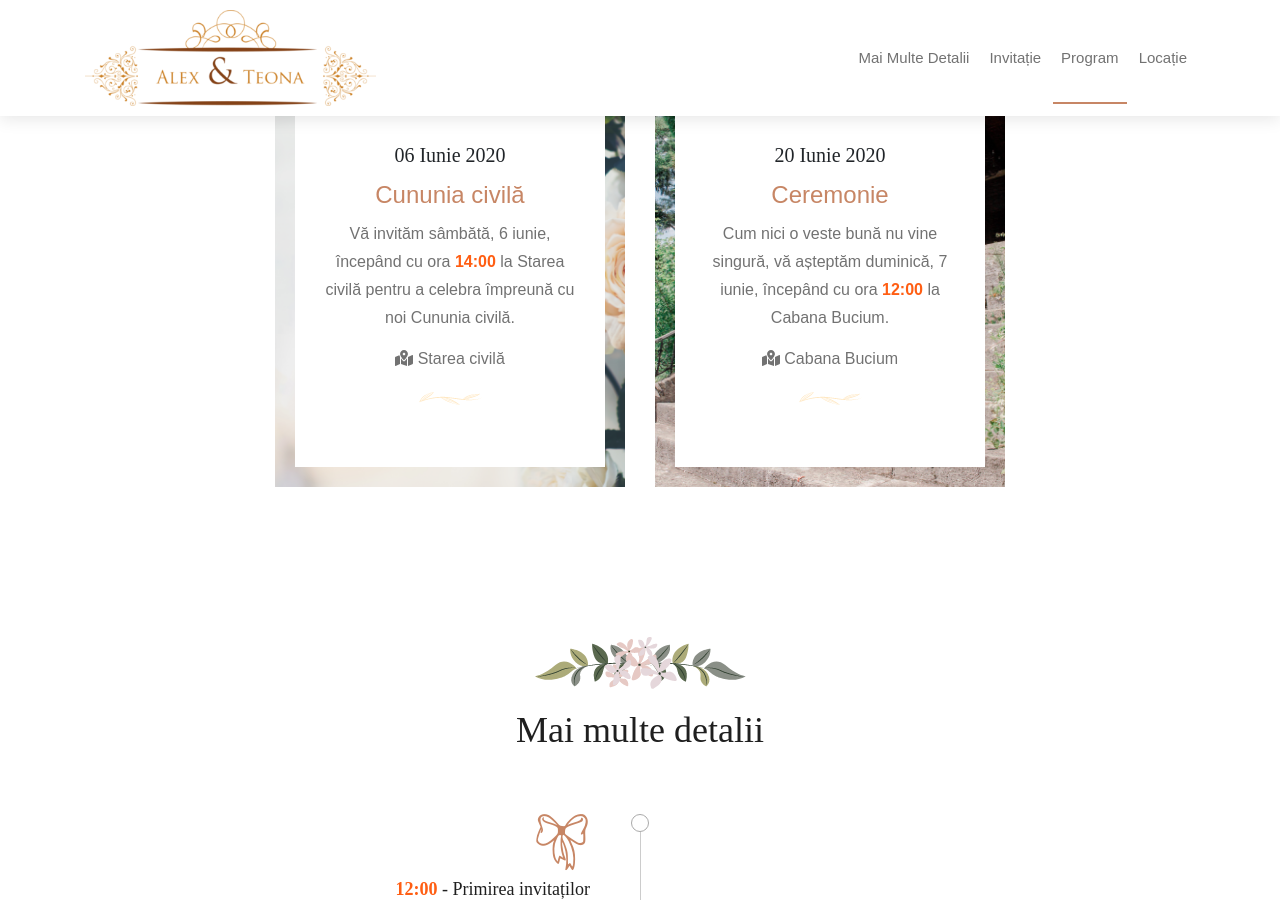
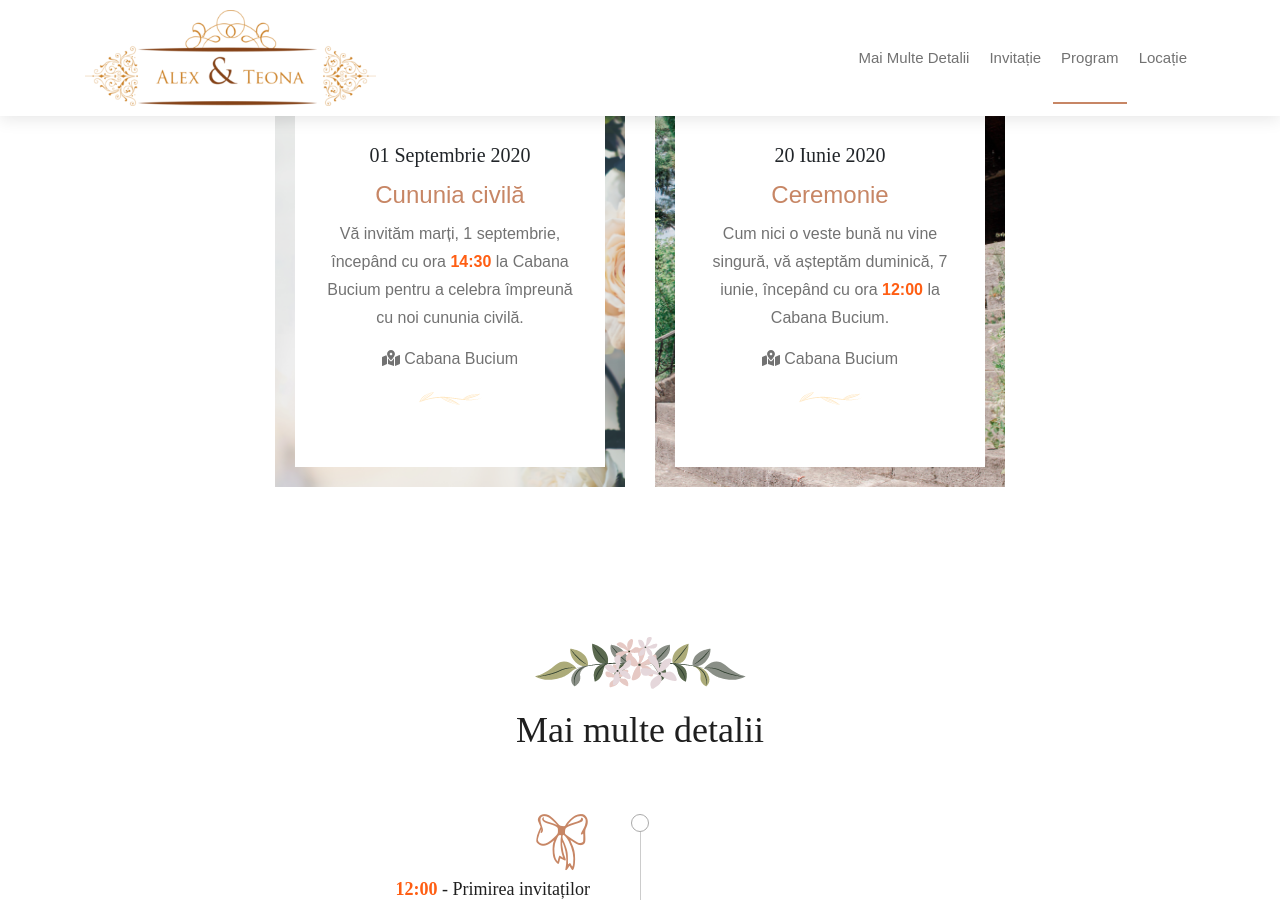
Before and after one commit to alexcoman/wedding-website, a Jekyll site: the page built from invitatie.html, in a window 1280 px wide and 900 px high, scrolled down 1146 px. Built offline with Jekyll 4.4.1, drawn with Linux system fonts in a browser that asks for light colours; nearby versions of some CDN libraries; some web fonts are replaced; a script that is not in the unit is left out.

Commit message:
Update event date

```diff
--- a/CNAME
+++ b/CNAME
@@ -1 +1 @@
-alex-teona.wedding
+teona-alex.wedding
--- a/_config.yml
+++ b/_config.yml
@@ -1,5 +1,5 @@
 # Site Settings
-url: "alex-teona.wedding"
+url: "teona-alex.wedding"
 baseurl: ""
 paginate_path: blog/pagina-:num/
 permalink: blog/:categories/:title/
--- a/_data/program.yml
+++ b/_data/program.yml
@@ -1,13 +1,13 @@
 ---
 program:
   - title: 'Cununia civilă'
-    date: '06 Iunie 2020'
-    location: 'Starea civilă'
+    date: '01 Septembrie 2020'
+    location: 'Cabana Bucium'
     background: 'program_bg_1'
-    link: 'https://goo.gl/maps/ZRX4wsUPEE5cHQvz7'
+    link: 'https://goo.gl/maps/9AWYpzczzJQ37BAn8'
     description: >
-      Vă invităm sâmbătă, 6 iunie, începând cu ora <b>14:00</b> la Starea civilă
-      pentru a celebra împreună cu noi Cununia civilă.
+      Vă invităm marți, 1 septembrie, începând cu ora <b>14:30</b> la Cabana Bucium
+      pentru a celebra împreună cu noi cununia civilă.
 
   - title: 'Ceremonie'
     date: '20 Iunie 2020'
```
